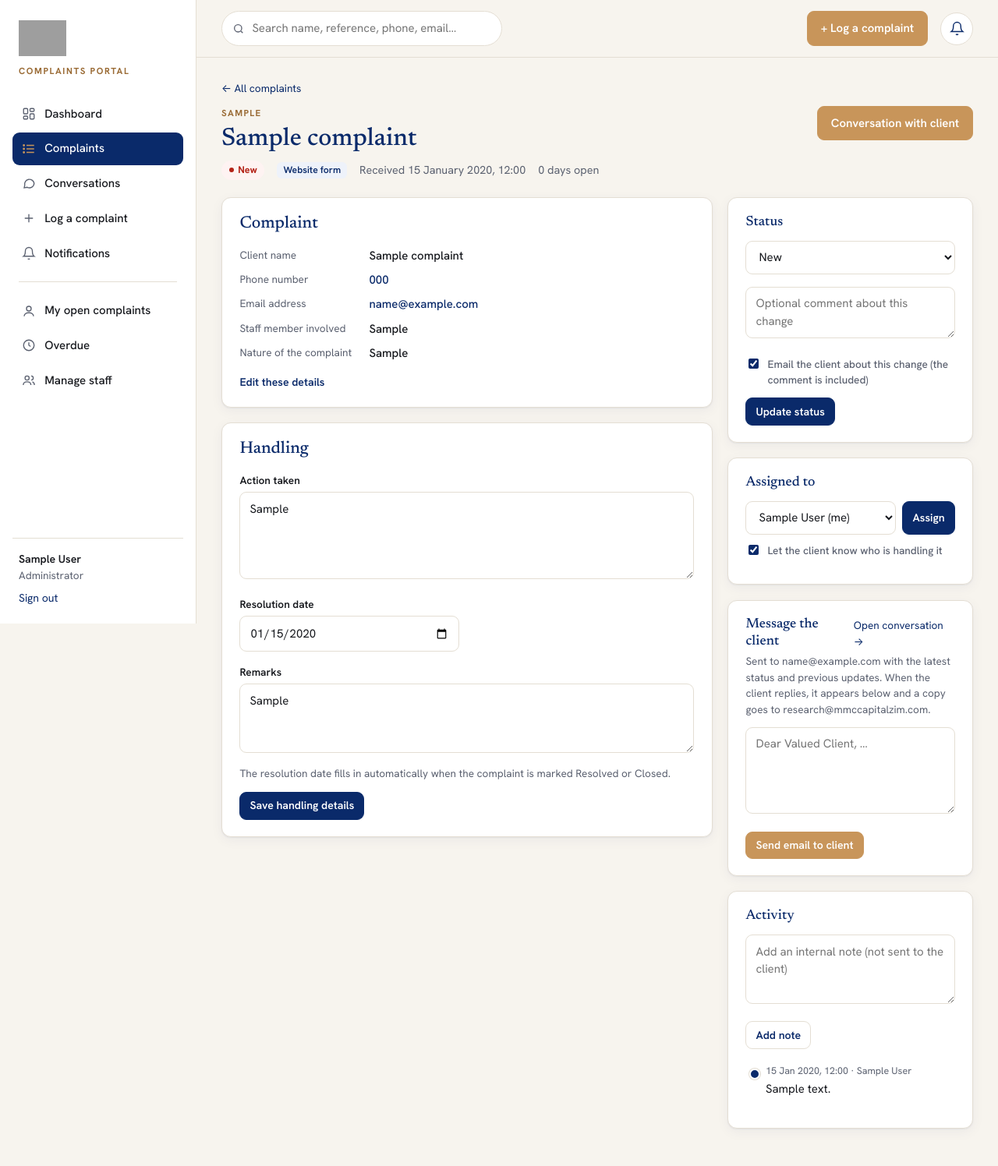
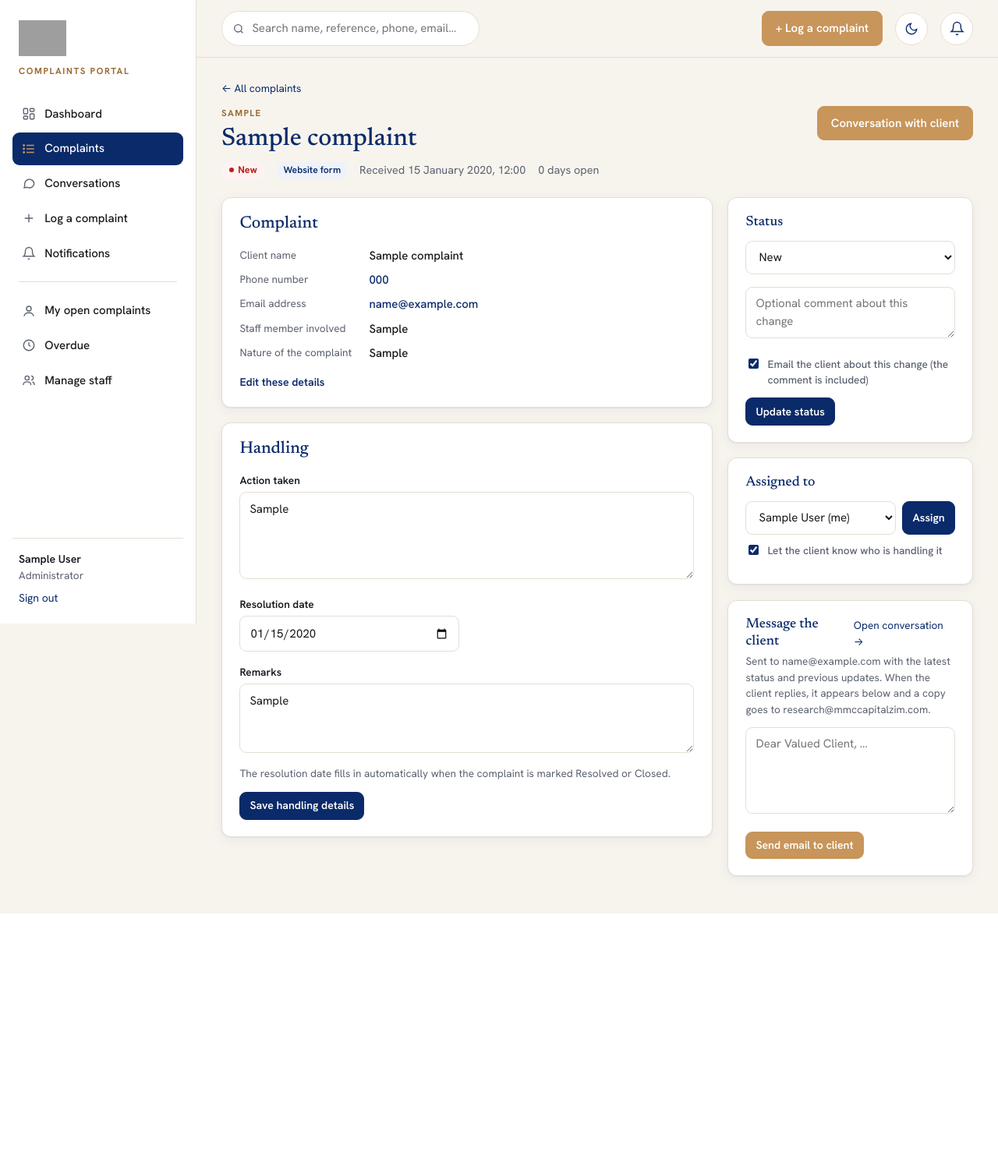
Before and after one commit to n02418505p-creator/CRM, a Django app: a page that uses complaints/templates/portal/base.html in a window 1280 px wide. Shown: the whole page at 78% size. After the commit the page ends 1172 px from the top, so only its background shows below. Run offline with Django 5.2, Linux system fonts and the light colour scheme; a user stored in the database is signed in; tables that the repository leaves empty hold one stand-in row (values such as "Sample post"); data that the repository does not hold is empty; grey boxes are pictures that could not be loaded.

Commit message:
Dark theme, remove Activity panel, hide Outlook image placeholders
- Light/dark switch in the top bar (remembers choice; follows the computer's setting by default)
- Activity panel removed from the complaint page; client messages live in the conversation view
- [cid:...] inline-image placeholders stripped from client replies

Co-Authored-By: Claude Opus 5.5 <noreply@anthropic.com>
Claude-Session: https://claude.ai/code/session_01ATc9bEjTy7GTyzV5oghb8A

```diff
--- a/complaints/static/portal/portal.css
+++ b/complaints/static/portal/portal.css
@@ -10,6 +10,15 @@
   --muted: #5B6170;
   --line: #E4DED3;
   --card: #FFFFFF;
+  --bg: #F7F4EE;
+  --surface: #FBFAF7;
+  --input: #FFFFFF;
+  --track: #F0ECE4;
+  --unread: #F8F5EF;
+  --warm: #FBF5EC;
+  --brand-text: #0A2A6A;
+  --topbar-bg: rgba(247, 244, 238, .92);
+  color-scheme: light;
   --err: #A23A2B;
   --ok: #1F7A4D;
   --warn: #A86206;
@@ -20,10 +29,10 @@
 }
 * { box-sizing: border-box; }
 html, body { margin: 0; }
-body { font-family: var(--sans); color: var(--ink); background: var(--ivory); font-size: 15px; line-height: 1.5; -webkit-font-smoothing: antialiased; }
-a { color: var(--navy); text-decoration: none; }
+body { font-family: var(--sans); color: var(--ink); background: var(--bg); font-size: 15px; line-height: 1.5; -webkit-font-smoothing: antialiased; }
+a { color: var(--brand-text); text-decoration: none; }
 a:hover { text-decoration: underline; }
-h1, h2, h3 { font-family: var(--serif); font-weight: 500; color: var(--navy); margin: 0; line-height: 1.2; }
+h1, h2, h3 { font-family: var(--serif); font-weight: 500; color: var(--brand-text); margin: 0; line-height: 1.2; }
 h1 { font-size: 2rem; }
 h2 { font-size: 1.35rem; }
 h3 { font-size: 1.1rem; }
@@ -63,16 +72,16 @@ h3 { font-size: 1.1rem; }
 /* Buttons & forms */
 .btn { display: inline-flex; align-items: center; gap: .45rem; padding: .62rem 1.05rem; border-radius: 9px; border: 1px solid var(--navy); background: var(--navy); color: #fff; font: inherit; font-weight: 600; cursor: pointer; white-space: nowrap; }
 .btn:hover { background: var(--navy-700); text-decoration: none; }
-.btn-ghost { background: #fff; color: var(--navy); border-color: var(--line); }
+.btn-ghost { background: var(--input); color: var(--brand-text); border-color: var(--line); }
 .btn-ghost:hover { background: var(--navy-50); }
 .btn-bronze { background: var(--bronze); border-color: var(--bronze); }
 .btn-bronze:hover { background: var(--bronze-700); }
 .btn-sm { padding: .4rem .75rem; font-size: .88rem; }
 label { display: block; font-weight: 600; font-size: .85rem; margin-bottom: .3rem; }
 input[type=text], input[type=email], input[type=tel], input[type=search], input[type=date], input[type=datetime-local], input[type=password], select, textarea {
-  width: 100%; padding: .6rem .75rem; border: 1px solid var(--line); border-radius: 9px; background: #fff; font: inherit; color: var(--ink);
+  width: 100%; padding: .6rem .75rem; border: 1px solid var(--line); border-radius: 9px; background: var(--input); font: inherit; color: var(--ink);
 }
-.search input[type=search] { width: 100%; padding: .62rem .9rem .62rem 2.4rem; border: 1px solid var(--line); border-radius: 999px; background: #fff; font: inherit; }
+.search input[type=search] { width: 100%; padding: .62rem .9rem .62rem 2.4rem; border: 1px solid var(--line); border-radius: 999px; background: var(--input); font: inherit; }
 input:focus, select:focus, textarea:focus { outline: 2px solid rgba(10, 42, 106, .25); border-color: var(--navy); }
 textarea { resize: vertical; }
 .field { margin-bottom: 1rem; }
@@ -156,12 +165,12 @@ table.list .clip { max-width: 340px; color: var(--muted); }
 .kv dd { margin: 0; font-weight: 500; overflow-wrap: anywhere; }
 .prose { white-space: pre-wrap; margin: 0; }
 .stack > * + * { margin-top: 1.2rem; }
-details.edit summary { cursor: pointer; color: var(--navy); font-weight: 600; font-size: .88rem; list-style: none; }
+details.edit summary { cursor: pointer; color: var(--brand-text); font-weight: 600; font-size: .88rem; list-style: none; }
 details.edit summary::-webkit-details-marker { display: none; }
 details.edit[open] summary { margin-bottom: 1rem; }
 .timeline { list-style: none; margin: 0; padding: 0; }
 .timeline li { position: relative; padding: 0 0 1.1rem 1.6rem; }
-.timeline li::before { content: ""; position: absolute; left: 5px; top: 6px; width: 10px; height: 10px; border-radius: 50%; background: var(--line); border: 2px solid #fff; box-shadow: 0 0 0 1px var(--line); }
+.timeline li::before { content: ""; position: absolute; left: 5px; top: 6px; width: 10px; height: 10px; border-radius: 50%; background: var(--line); border: 2px solid var(--card); box-shadow: 0 0 0 1px var(--line); }
 .timeline li::after { content: ""; position: absolute; left: 10px; top: 20px; bottom: 0; width: 1px; background: var(--line); }
 .timeline li:last-child::after { display: none; }
 .timeline .k-created::before { background: var(--navy); }
@@ -280,3 +289,57 @@ label.check input { margin-top: .2rem; accent-color: var(--navy); }
 .convo-tags { display: flex; gap: .6rem; align-items: center; flex-wrap: wrap; }
 .tag-wait { background: #FBEAD3; color: var(--bronze-700); }
 @media (max-width: 1100px) { .chat-layout { grid-template-columns: 1fr; } .chat { height: 70vh; } }
+
+/* Theme switch */
+.theme-btn { width: 42px; height: 42px; border-radius: 50%; border: 1px solid var(--line); background: var(--input); cursor: pointer; display: grid; place-items: center; color: var(--brand-text); }
+.theme-btn svg { width: 18px; height: 18px; }
+.theme-btn .sun { display: none; }
+[data-theme="dark"] .theme-btn .sun { display: block; }
+[data-theme="dark"] .theme-btn .moon { display: none; }
+
+/* Dark theme */
+[data-theme="dark"] {
+  color-scheme: dark;
+  --bg: #0D1424;
+  --card: #141D31;
+  --surface: #18233B;
+  --input: #0F182B;
+  --track: #222E48;
+  --unread: #1E2944;
+  --warm: #2A2418;
+  --ink: #E6E9F0;
+  --muted: #9AA4BA;
+  --line: #26324D;
+  --navy: #2B4E9E;
+  --navy-700: #345BB3;
+  --navy-50: #1B2A4C;
+  --brand-text: #A9C0FF;
+  --bronze-700: #D9A86B;
+  --topbar-bg: rgba(13, 20, 36, .9);
+  --shadow: 0 1px 2px rgba(0, 0, 0, .3), 0 4px 16px rgba(0, 0, 0, .25);
+  --err: #F08A7C;
+  --ok: #5CC28E;
+  --warn: #E8B05A;
+}
+[data-theme="dark"] .brand img,
+[data-theme="dark"] .login-hero .logo { background: #fff; border-radius: 8px; padding: 4px 8px; }
+[data-theme="dark"] .login-hero .logo { padding: .7rem 1rem; }
+[data-theme="dark"] .s-new { color: #FF9C8F; background: #3A1D20; }
+[data-theme="dark"] .s-in_progress { color: #F2C06D; background: #3A2C14; }
+[data-theme="dark"] .s-resolved { color: #6FD39E; background: #15352A; }
+[data-theme="dark"] .s-closed { color: #B8C0CF; background: #262F41; }
+[data-theme="dark"] .messages li { background: #15352A; border-color: #1F4A39; }
+[data-theme="dark"] .messages li.info { background: var(--navy-50); border-color: var(--line); }
+[data-theme="dark"] .messages li.error { background: #3A1D20; border-color: #5A2A2E; }
+[data-theme="dark"] .timeline .k-note .msg { background: #15352A; border-color: #1F4A39; }
+[data-theme="dark"] .timeline .k-client .msg,
+[data-theme="dark"] .tag-wait { background: #2E2617; border-color: #4A3B20; color: #E9C089; }
+[data-theme="dark"] .timeline .k-reply .msg { border-color: var(--line); }
+[data-theme="dark"] .kpi.accent { background: #1B3473; border-color: #1B3473; }
+[data-theme="dark"] .mine .bubble { background: #22417F; }
+[data-theme="dark"] .bell-menu, [data-theme="dark"] .toast { box-shadow: 0 12px 40px rgba(0, 0, 0, .5); }
+[data-theme="dark"] .trend .rcv { background: #5C82D6; }
+[data-theme="dark"] .btn-ghost { background: var(--input); }
+[data-theme="dark"] .btn { border-color: var(--navy); }
+[data-theme="dark"] .btn-ghost { border-color: var(--line); }
+[data-theme="dark"] .login-hero { background: #0F1F4A; }
--- a/complaints/static/portal/portal.js
+++ b/complaints/static/portal/portal.js
@@ -8,6 +8,16 @@
       window.location = row.getAttribute("data-href");
     });
   });
+
+  // Light / dark theme
+  var themeBtn = document.getElementById("themeBtn");
+  if (themeBtn) {
+    themeBtn.addEventListener("click", function () {
+      var next = document.documentElement.getAttribute("data-theme") === "dark" ? "light" : "dark";
+      document.documentElement.setAttribute("data-theme", next);
+      try { localStorage.setItem("mmc-theme", next); } catch (e) {}
+    });
+  }
 
   // Notification bell
   var btn = document.getElementById("bellBtn");
--- a/complaints/templates/portal/base.html
+++ b/complaints/templates/portal/base.html
@@ -3,6 +3,7 @@
 <head>
   <meta charset="utf-8">
   <meta name="viewport" content="width=device-width, initial-scale=1">
+  <script>try{var t=localStorage.getItem("mmc-theme")||(window.matchMedia&&matchMedia("(prefers-color-scheme: dark)").matches?"dark":"light");document.documentElement.setAttribute("data-theme",t);}catch(e){}</script>
   <title>{% if unread_count %}({{ unread_count }}) {% endif %}{% block title %}Complaints Portal{% endblock %} · MMC Capital</title>
   <link rel="icon" type="image/png" sizes="32x32" href="{{ brand_icon_base }}favicon-32x32.png">
   <link rel="icon" type="image/png" sizes="16x16" href="{{ brand_icon_base }}favicon-16x16.png">
@@ -66,6 +67,10 @@
       </form>
       <div class="spacer"></div>
       {% if perms.complaints.add_complaint %}<a class="btn btn-bronze" href="{% url 'portal:new' %}">+ Log a complaint</a>{% endif %}
+      <button class="theme-btn" id="themeBtn" type="button" aria-label="Switch between light and dark theme" title="Light / dark theme">
+        <svg class="moon" viewBox="0 0 24 24" fill="none" stroke="currentColor" stroke-width="1.8" aria-hidden="true"><path d="M21 12.8A9 9 0 1 1 11.2 3a7 7 0 0 0 9.8 9.8Z"/></svg>
+        <svg class="sun" viewBox="0 0 24 24" fill="none" stroke="currentColor" stroke-width="1.8" aria-hidden="true"><circle cx="12" cy="12" r="4"/><path d="M12 2v2M12 20v2M4.9 4.9l1.4 1.4M17.7 17.7l1.4 1.4M2 12h2M20 12h2M4.9 19.1l1.4-1.4M17.7 6.3l1.4-1.4"/></svg>
+      </button>
       <div class="bell">
         <button class="bell-btn" id="bellBtn" type="button" aria-haspopup="true" aria-expanded="false" aria-label="Notifications">
           <svg viewBox="0 0 24 24" fill="none" stroke="currentColor" stroke-width="1.8" aria-hidden="true"><path d="M6 8a6 6 0 1 1 12 0c0 7 3 9 3 9H3s3-2 3-9"/><path d="M10.3 21a1.94 1.94 0 0 0 3.4 0"/></svg>
--- a/complaints/templates/portal/complaint_detail.html
+++ b/complaints/templates/portal/complaint_detail.html
@@ -127,26 +127,6 @@
     </section>
     {% endif %}
 
-    <section class="card card-pad">
-      <h3 style="margin-bottom:.8rem">Activity</h3>
-      {% if can_change %}
-      <form method="post" style="margin-bottom:1.2rem">{% csrf_token %}
-        <input type="hidden" name="action" value="note">
-        <div class="field"><textarea name="note" rows="3" placeholder="Add an internal note (not sent to the client)" aria-label="Internal note" required></textarea></div>
-        <button class="btn btn-ghost btn-sm" type="submit">Add note</button>
-      </form>
-      {% endif %}
-      <ul class="timeline">
-        {% for e in events %}
-        <li class="k-{{ e.kind }}">
-          <div class="when">{{ e.created_at|date:"j M Y, H:i" }} · {% if e.kind == "reply" %}<strong>{{ c.client_name }} replied</strong>{% if e.sender and e.sender != c.email_address|lower %} from {{ e.sender }}{% endif %}{% elif e.actor %}{{ e.actor.get_full_name|default:e.actor.username }}{% else %}System{% endif %}{% if e.kind == "client" %} · <strong>Emailed to client</strong>{% endif %}</div>
-          <p class="msg">{{ e.message }}</p>
-        </li>
-        {% empty %}
-        <li><p class="msg muted">No activity yet.</p></li>
-        {% endfor %}
-      </ul>
-    </section>
   </div>
 </div>
 {% endblock %}
--- a/complaints/templates/portal/conversation.html
+++ b/complaints/templates/portal/conversation.html
@@ -56,7 +56,6 @@
       </dl>
       <a class="btn btn-ghost btn-sm" style="margin-top:1rem" href="{% url 'portal:detail' c.reference %}">Change status or assignment</a>
     </section>
-    <p class="muted small">Internal notes are kept on the complaint details page and are never shown to the client.</p>
   </aside>
 </div>
 
--- a/complaints/templates/portal/conversations.html
+++ b/complaints/templates/portal/conversations.html
@@ -25,7 +25,7 @@
             <span class="muted small">{{ r.c.reference }}</span>
             <span class="convo-when muted small">{{ r.last.created_at|date:"j M, H:i" }}</span>
           </div>
-          <div class="convo-snippet"><span class="muted">{% if r.waiting %}{{ r.who }}:{% else %}You{% if r.last.actor_id != user.pk %} ({{ r.who }}){% endif %}:{% endif %}</span> {{ r.last.message|truncatechars:120 }}</div>
+          <div class="convo-snippet"><span class="muted">{% if r.waiting %}{{ r.who }}:{% else %}You{% if r.last.actor_id != user.pk %} ({{ r.who }}){% endif %}:{% endif %}</span> {{ r.snippet|truncatechars:120 }}</div>
           <div class="convo-tags">
             {% include "portal/_status.html" with c=r.c %}
             {% if r.waiting %}<span class="tag tag-wait">Client replied – waiting for us</span>{% endif %}
--- a/complaints/templates/registration/login.html
+++ b/complaints/templates/registration/login.html
@@ -3,6 +3,7 @@
 <head>
   <meta charset="utf-8">
   <meta name="viewport" content="width=device-width, initial-scale=1">
+  <script>try{var t=localStorage.getItem("mmc-theme")||(window.matchMedia&&matchMedia("(prefers-color-scheme: dark)").matches?"dark":"light");document.documentElement.setAttribute("data-theme",t);}catch(e){}</script>
   <title>Sign in · MMC Complaints Portal</title>
   <link rel="icon" type="image/png" sizes="32x32" href="{{ brand_icon_base }}favicon-32x32.png">
   <link rel="icon" type="image/png" sizes="16x16" href="{{ brand_icon_base }}favicon-16x16.png">
--- a/complaints/views.py
+++ b/complaints/views.py
@@ -338,7 +338,7 @@ def conversation(request, reference):
                 "mine": not from_client,
                 "who": complaint.client_name if from_client else services.display_name(e.actor),
                 "when": e.created_at,
-                "text": e.message,
+                "text": services.clean_message(e.message),
                 "label": (f"from {e.sender}" if from_client and e.sender and e.sender != complaint.email_address.lower() else ""),
             }
         )
@@ -385,6 +385,7 @@ def conversations(request):
                 "waiting": waiting,
                 "who": e.complaint.client_name if waiting else services.display_name(e.actor),
                 "count": e.complaint.events.filter(kind__in=CONVERSATION_KINDS).count(),
+                "snippet": services.clean_message(e.message),
             }
         )
     waiting_count = sum(1 for r in rows if r["waiting"]) if show != "waiting" else len(rows)
```
Also changed, not shown: other parts of complaints/static/portal/portal.css (+25 -25 lines), complaints/services.py (+10 -1 lines), complaints/tests.py (+13 -0 lines).
